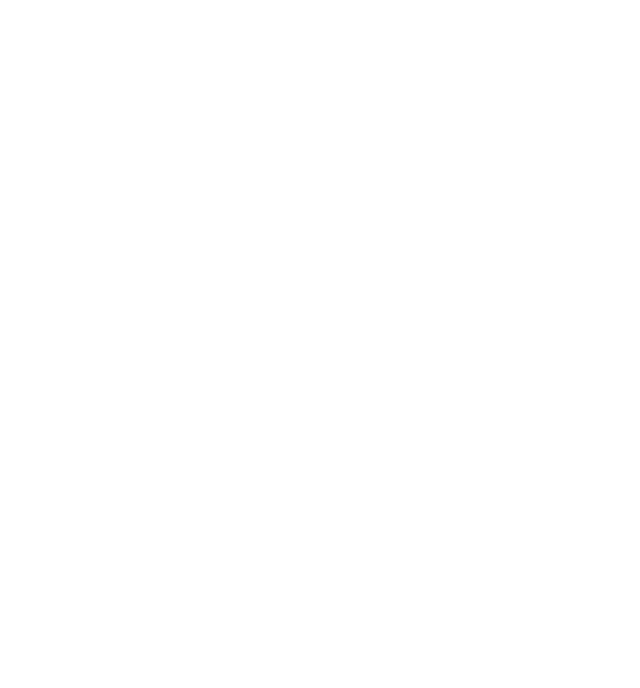
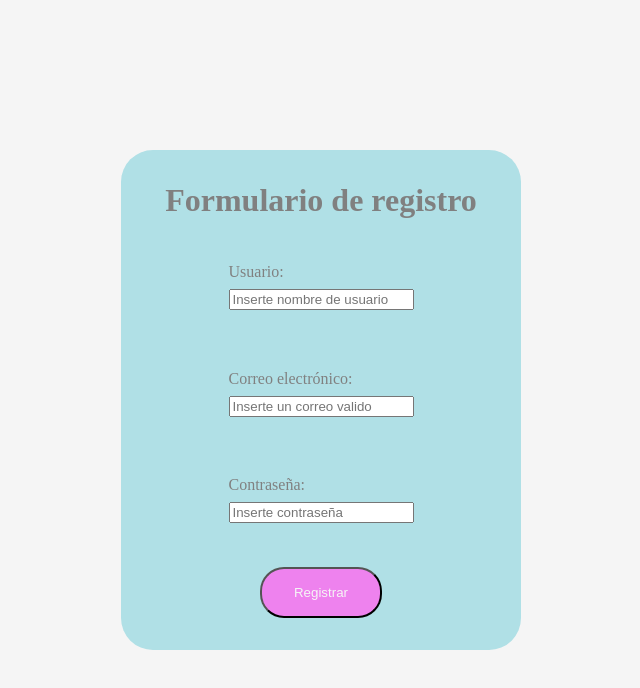
Before and after one commit to NoMeLlamoDante/Practicas-Frontend, a plain HTML site: page forms/html_form/index.html in a window 1280 px wide. Shown: the whole page, without its empty margins (319-959 px from the left). Drawn offline with Linux system fonts and the light colour scheme.

Commit message:
- initial comit - form created - initial css done

```diff
--- a/forms/html_form/index.html
+++ b/forms/html_form/index.html
@@ -3,10 +3,29 @@
 <head>
     <meta charset="UTF-8">
     <meta name="viewport" content="width=device-width, initial-scale=1.0">
-    <title>Document</title>
+    <title>Forms</title>
     <link rel="stylesheet" href="style.css">
 </head>
 <body>
+    <div class="container">
+        <form action="" method="GET">
+            <h1>Formulario de registro</h1>
+            <div class="form-group">
+                <label for="username">Usuario: </label>
+                <input type="text" placeholder="Inserte nombre de usuario" id="username">
+            </div>
+            <div class="form-group">
+                <label for="email">Correo electrónico: </label>
+                <input type="email" placeholder="Inserte un correo valido" id="email">
+            </div>
+            <div class="form-group">
+                <label for="password">Contraseña: </label>
+                <input type="password" placeholder="Inserte contraseña" id="password">
+            </div>
+            <button type="submit">Registrar</button>
+
+        </form>
+    </div>
     <script src="app.js"></script>
 </body>
 </html>
--- a/forms/html_form/style.css
+++ b/forms/html_form/style.css
@@ -1,10 +1,53 @@
 :root{
-
+    --form-bg: powderblue;
+    --body-bg: whitesmoke;
+    --button-bg: violet;
+    --buttton-bg-hover: darkviolet;
 }
 *{
     margin: 0;
     box-sizing: border-box;
 }
 body{
+    display: flex;
+    height: 100vh;
+    justify-content: center;
+    align-items: center;
+    background-color: var(--body-bg);
+    color: gray;
+}
+.container{
+    width: 50%;
+    max-width: 400px;
+    height: 80%;
+    max-height: 500px;
+    display: inline-block;
+}
+form{
+    height: 100%;
+    display: flex;
+    flex-direction: column;
+    background-color: var(--form-bg);
+    padding: 2rem;
+    border-radius: 2rem;
+    justify-content: space-between;
+    align-items: center;
+}
+.form-group{
+    display: inline-flex;
+    flex-direction: column;
+    padding: 1rem;
+    gap: .5rem;
+}
 
+button{
+    display: flex;
+    background-color: var(--button-bg);
+    padding: 1rem 2rem;
+    border-radius: 1.5rem;
+    width: fit-content;
+    color: var(--body-bg);
 }
+button:hover{
+    background-color: var(--buttton-bg-hover);
+}
```
